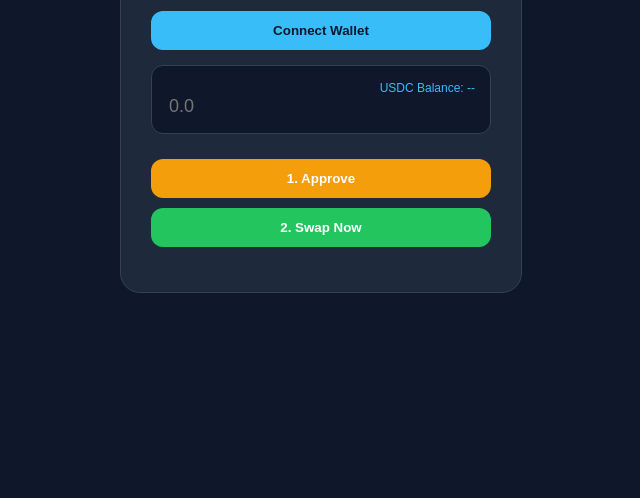
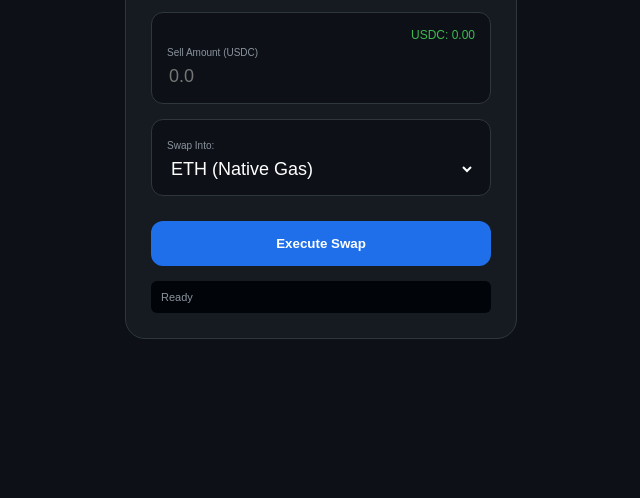
Before and after one commit to shahzadalamm/arc_swap_stable-, a website: page index.html in a window 1280 px wide. Shown: the part 302-800 px from the top of the page, without its empty margins (319-959 px from the left). Drawn offline with Linux system fonts and the light colour scheme.

Commit message:
Added Synthra swap options

```diff
--- a/index.html
+++ b/index.html
@@ -3,104 +3,84 @@
 <head>
     <meta charset="UTF-8">
     <meta name="viewport" content="width=device-width, initial-scale=1.0">
-    <title>ArcSwap Stable | Fixed</title>
+    <title>Synthra | Pro Swap</title>
     <script src="https://cdnjs.cloudflare.com/ajax/libs/ethers/5.7.2/ethers.umd.min.js"></script>
     <style>
-        body { background: #0f172a; color: white; font-family: sans-serif; display: flex; justify-content: center; align-items: center; height: 100vh; margin: 0; }
-        .card { background: #1e293b; padding: 30px; border-radius: 20px; width: 340px; text-align: center; border: 1px solid #334155; }
-        .input-box { background: #0f172a; padding: 15px; border-radius: 12px; margin: 15px 0; border: 1px solid #334155; }
-        input { background: transparent; border: none; color: white; font-size: 18px; width: 100%; outline: none; }
-        button { width: 100%; padding: 12px; border-radius: 12px; border: none; font-weight: bold; cursor: pointer; margin-top: 10px; }
-        .btn-connect { background: #38bdf8; color: #0f172a; }
-        .btn-approve { background: #f59e0b; color: white; }
-        .btn-swap { background: #22c55e; color: white; }
-        #status { font-size: 12px; color: #38bdf8; margin-top: 15px; }
+        body { background: #0d1117; color: #c9d1d9; font-family: sans-serif; display: flex; justify-content: center; align-items: center; min-height: 100vh; margin: 0; }
+        .card { background: #161b22; padding: 25px; border-radius: 20px; width: 340px; border: 1px solid #30363d; }
+        .input-box { background: #0d1117; padding: 15px; border-radius: 12px; margin: 15px 0; border: 1px solid #30363d; }
+        input, select { background: transparent; border: none; color: white; font-size: 18px; width: 100%; outline: none; margin-top: 5px; }
+        button { width: 100%; padding: 15px; border-radius: 12px; border: none; font-weight: bold; cursor: pointer; margin-top: 10px; }
+        .btn-green { background: #238636; color: white; }
+        .btn-blue { background: #1f6feb; color: white; }
+        #status { font-size: 11px; color: #8b949e; margin-top: 15px; background: #010409; padding: 10px; border-radius: 6px; }
     </style>
 </head>
 <body>
 
 <div class="card">
-    <h2>ArcSwap Stable</h2>
-    <button id="connectBtn" class="btn-connect" onclick="connectWallet()">Connect Wallet</button>
-    <p id="walletAddress" style="font-size: 10px; color: #94a3b8; margin: 10px 0; word-break: break-all;"></p>
+    <h3 style="text-align:center;">Synthra Swap</h3>
+    <button class="btn-green" id="connectBtn" onclick="connect()">Connect Wallet</button>
 
     <div class="input-box">
-        <div style="font-size: 12px; text-align: right; color: #38bdf8;" id="tokenBalance">USDC Balance: --</div>
-        <input type="number" id="amount" placeholder="0.0">
+        <div id="balance" style="font-size:12px; color:#3fb950; text-align:right;">USDC: 0.00</div>
+        <label style="font-size:10px; color:#8b949e;">Sell Amount (USDC)</label>
+        <input type="number" id="amtIn" placeholder="0.0">
     </div>
 
-    <button class="btn-approve" onclick="approve()">1. Approve</button>
-    <button class="btn-swap" onclick="swap()">2. Swap Now</button>
-    <p id="status"></p>
+    <div class="input-box">
+        <label style="font-size:10px; color:#8b949e;">Swap Into:</label>
+        <select id="targetToken">
+            <option value="ETH">ETH (Native Gas)</option>
+            <option value="USYC">USYC (Circle Fund)</option>
+            <option value="ARC">ARC Governance</option>
+        </select>
+    </div>
+
+    <button class="btn-blue" onclick="startSwap()">Execute Swap</button>
+    <div id="status">Ready</div>
 </div>
 
 <script>
-    const contractAddress = "0xF94430860CA78B4BF9cC28f24D3c4B38C87d9A0f";
-    const token1Address = "0x2e666c5a4a3db7841f39f88c2226d14d64b79678";
-    let provider, signer;
+    const swapContract = "0xF94430860CA78B4BF9cC28f24D3c4B38C87d9A0f";
+    let provider, signer, address;
 
-    async function connectWallet() {
-        if (!window.ethereum) return alert("Please open in MetaMask Browser!");
+    async function connect() {
+        if (!window.ethereum) return alert("Open in MetaMask!");
+        const accounts = await window.ethereum.request({ method: 'eth_requestAccounts' });
+        address = accounts[0];
+        provider = new ethers.providers.Web3Provider(window.ethereum);
+        signer = provider.getSigner();
+        document.getElementById('connectBtn').innerText = "Linked: " + address.substring(0,6);
+
+        // Fetching Native USDC Balance
+        const bal = await provider.getBalance(address);
+        document.getElementById('balance').innerText = "USDC: " + ethers.utils.formatEther(bal);
+        document.getElementById('status').innerText = "Wallet Connected!";
+    }
+
+    async function startSwap() {
+        if(!signer) return alert("Connect first");
+        const amount = document.getElementById('amtIn').value;
+        const target = document.getElementById('targetToken').value;
+        if(!amount) return alert("Enter amount");
 
         try {
-            const accounts = await window.ethereum.request({ method: 'eth_requestAccounts' });
-            provider = new ethers.providers.Web3Provider(window.ethereum);
+            document.getElementById('status').innerText = `Swapping USDC for ${target}...`;
+            const contract = new ethers.Contract(swapContract, [
+                "function swapToken1ForToken2(uint256) external"
+            ], signer);
 
-            // Network check
-            const network = await provider.getNetwork();
-            if (network.chainId !== 573) {
-                document.getElementById('status').innerText = "⚠️ Switch MetaMask to Arc Testnet!";
-                return;
-            }
+            const val = ethers.utils.parseEther(amount);
+            const tx = await contract.swapToken1ForToken2(val, { gasLimit: 500000 });
 
-            signer = provider.getSigner();
-            document.getElementById('walletAddress').innerText = accounts[0];
-            document.getElementById('connectBtn').innerText = "Connected ✅";
-
-            updateBalance(accounts[0]);
-        } catch (err) {
-            document.getElementById('status').innerText = "Connection Failed.";
+            document.getElementById('status').innerText = "Waiting for confirm...";
+            await tx.wait();
+            document.getElementById('status').innerText = `Success! Swapped to ${target} 🎉`;
+            connect();
+        } catch (e) {
+            document.getElementById('status').innerText = "Error: Transaction Reverted (Low Liquidity or Gas)";
         }
-    }
-
-    async function updateBalance(address) {
-        try {
-            const erc20Abi = ["function balanceOf(address) view returns (uint256)"];
-            const contract = new ethers.Contract(token1Address, erc20Abi, provider);
-            const balance = await contract.balanceOf(address);
-            // Dynamic check: 2 USDC (6 decimals) will show as 2.0
-            const formatted = ethers.utils.formatUnits(balance, 6);
-            document.getElementById('tokenBalance').innerText = "USDC: " + formatted;
-        } catch (e) {
-            document.getElementById('tokenBalance').innerText = "Wrong Network or Token Address";
-        }
-    }
-
-    async function approve() {
-        if(!signer) return alert("Connect Wallet First!");
-        try {
-            const erc20Abi = ["function approve(address, uint256) public returns (bool)"];
-            const contract = new ethers.Contract(token1Address, erc20Abi, signer);
-            const amt = ethers.utils.parseUnits(document.getElementById('amount').value, 6);
-            document.getElementById('status').innerText = "Approving USDC...";
-            const tx = await contract.approve(contractAddress, amt);
-            await tx.wait();
-            document.getElementById('status').innerText = "Approval Done! Press Swap.";
-        } catch (e) { document.getElementById('status').innerText = "Approve Failed."; }
-    }
-
-    async function swap() {
-        if(!signer) return alert("Connect Wallet First!");
-        try {
-            const swapAbi = ["function swapToken1ForToken2(uint256) external"];
-            const contract = new ethers.Contract(contractAddress, swapAbi, signer);
-            const amt = ethers.utils.parseUnits(document.getElementById('amount').value, 6);
-            document.getElementById('status').innerText = "Swapping...";
-            const tx = await contract.swapToken1ForToken2(amt, { gasLimit: 300000 });
-            await tx.wait();
-            document.getElementById('status').innerText = "Swap Success! 🎉";
-            updateBalance(await signer.getAddress());
-        } catch (e) { document.getElementById('status').innerText = "Swap Failed (Check Gas/Balance)"; }
     }
 </script>
 </body>
```
